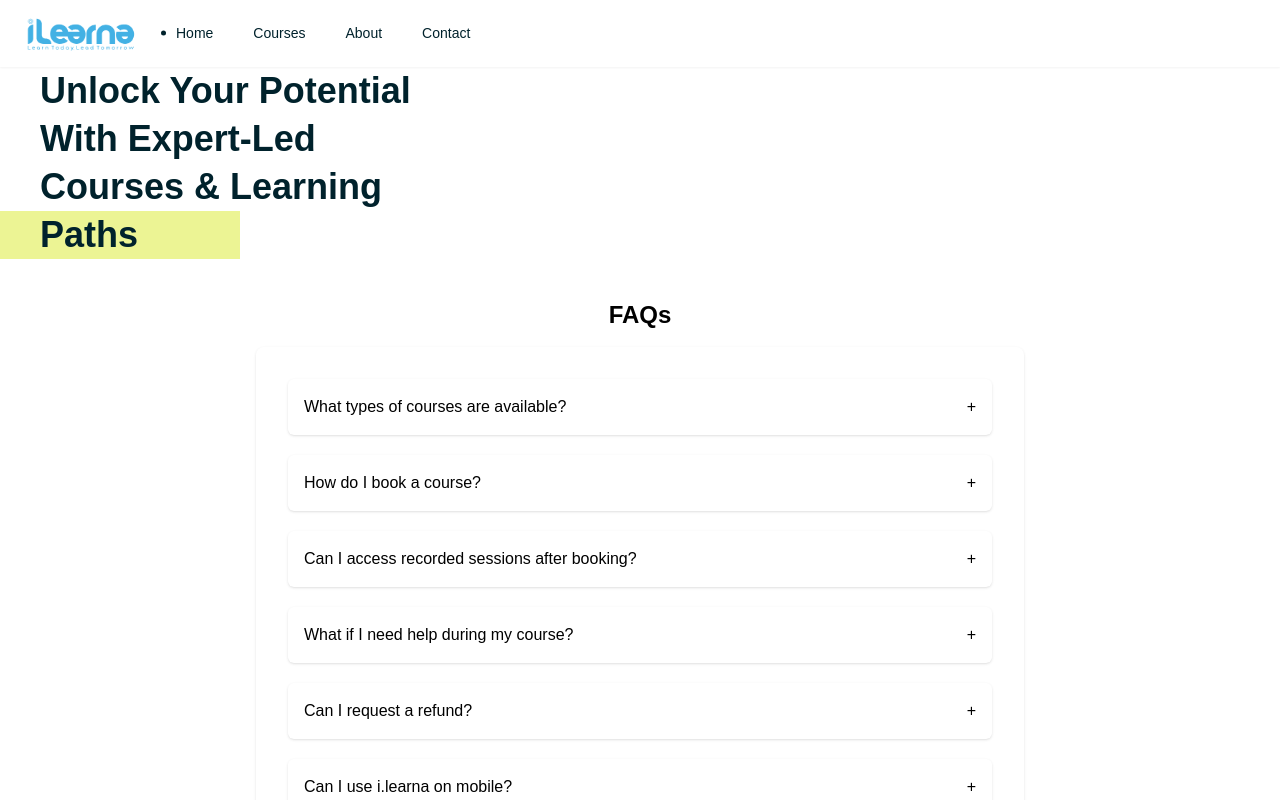
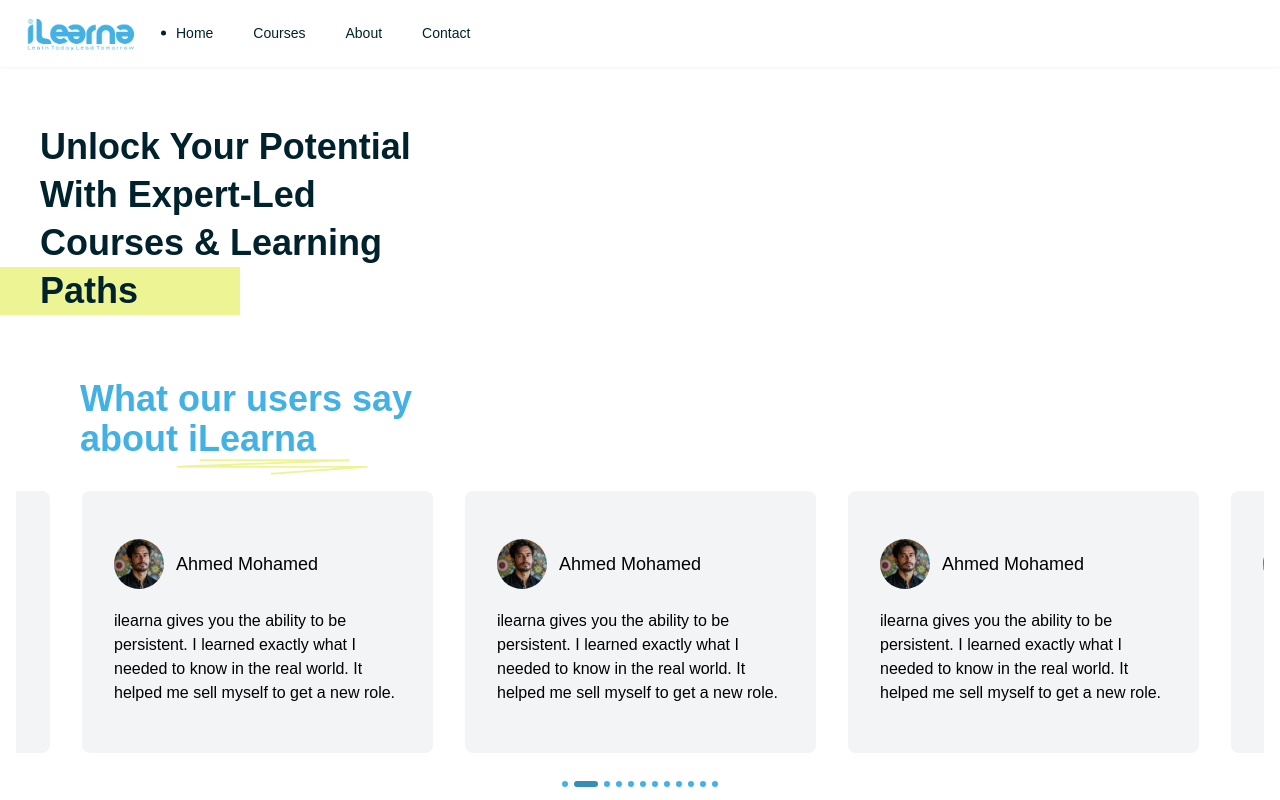
Before and after one commit to Abdelghani-Adel/iLearna-platform, a Next.js app: page / in a window 1280 px wide. Shown: the top 800 px of the page. Built offline with nearby package versions, Linux system fonts and the light colour scheme; a web font is replaced by a local one.

Commit message:
Added ReviewMessage component

```diff
--- a/app/(with-layout)/(home)/page.tsx
+++ b/app/(with-layout)/(home)/page.tsx
@@ -1,16 +1,30 @@
 import Faq from "@/components/molecules/Faq";
+import Carousel from "@/components/ui/Carousel";
 import PageTitle from "@/components/ui/PageTitle";
 import { baseMetadata } from "@/utils/baseMetadata";
 import { Metadata } from "next";
+import Image from "next/image";
+import { Settings } from "react-slick";
+import reviews from "@/public/data/reviews.json";
+import { v4 } from "uuid";
+import SectionTitle from "@/components/ui/SectionTitle";
+import ReviewMessage from "@/components/molecules/ReviewMessage";
 
 export const metadata: Metadata = {
   title: "I Learna",
   ...baseMetadata,
 };
 
+const carouselSettings: Settings = {
+  slidesToShow: 3,
+  autoplay: true,
+  speed: 500,
+  arrows: false,
+};
+
 export default function Home() {
   return (
-    <main>
+    <main className="py-14 space-y-16">
       <section className="px-10">
         <div className="lg:w-1/3">
           <PageTitle>
@@ -18,6 +32,20 @@
           </PageTitle>
         </div>
       </section>
+
+      <section>
+        <div className="max-w-sm ml-20">
+          <SectionTitle>What our users say about iLearna</SectionTitle>
+        </div>
+        <Carousel settings={carouselSettings}>
+          {reviews.map((review) => (
+            <div key={v4()} className="p-4">
+              <ReviewMessage review={review} />
+            </div>
+          ))}
+        </Carousel>
+      </section>
+
       <section className="flex justify-center p-10">
         <Faq />
       </section>
--- a/app/(with-layout)/about-us/page.tsx
+++ b/app/(with-layout)/about-us/page.tsx
@@ -10,6 +10,7 @@
 import reviews from "@/public/data/reviews.json";
 import { v4 } from "uuid";
 import SectionTitle from "@/components/ui/SectionTitle";
+import ReviewMessage from "@/components/molecules/ReviewMessage";
 
 export const metadata: Metadata = {
   title: "About I Learna",
@@ -100,20 +101,7 @@
         <Carousel settings={carouselSettings}>
           {reviews.map((review) => (
             <div key={v4()} className="p-4">
-              <div className="px-8 py-12 bg-gray-100 rounded-lg space-y-5">
-                <div className="flex items-center space-x-3">
-                  <Image
-                    src={review.avatar}
-                    height={50}
-                    width={50}
-                    alt="user avatar"
-                    className="rounded-full"
-                  />
-                  <h3 className="text-lg">{review.name}</h3>
-                </div>
-
-                <p className="font-light">{review.review}</p>
-              </div>
+              <ReviewMessage review={review} />
             </div>
           ))}
         </Carousel>
--- /dev/null
+++ b/components/molecules/ReviewMessage.tsx
@@ -0,0 +1,25 @@
+import Image from "next/image";
+import React, { FC } from "react";
+
+const ReviewMessage: FC<{
+  review: { avatar: string; name: string; review: string };
+}> = ({ review }) => {
+  return (
+    <div className="px-8 py-12 bg-gray-100 rounded-lg space-y-5">
+      <div className="flex items-center space-x-3">
+        <Image
+          src={review.avatar}
+          height={50}
+          width={50}
+          alt="user avatar"
+          className="rounded-full"
+        />
+        <h3 className="text-lg">{review.name}</h3>
+      </div>
+
+      <p className="font-light">{review.review}</p>
+    </div>
+  );
+};
+
+export default ReviewMessage;
```
